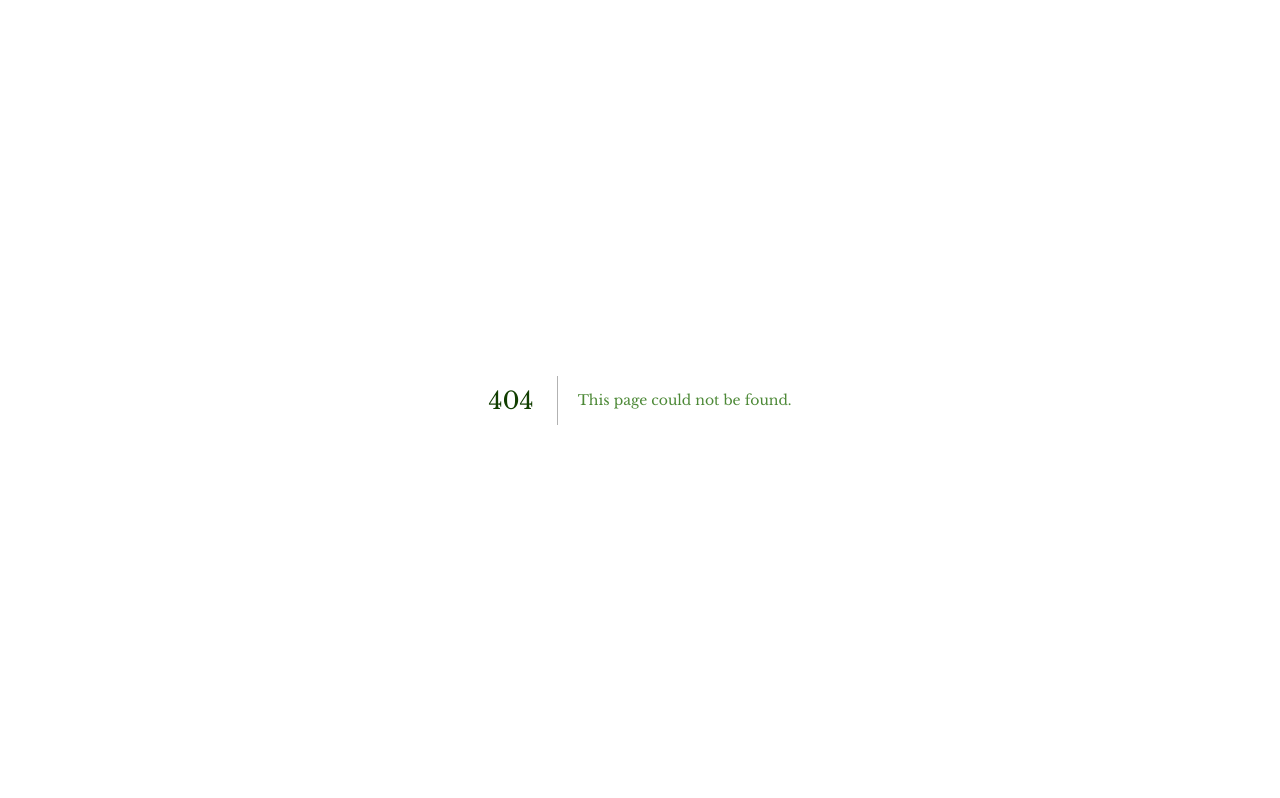
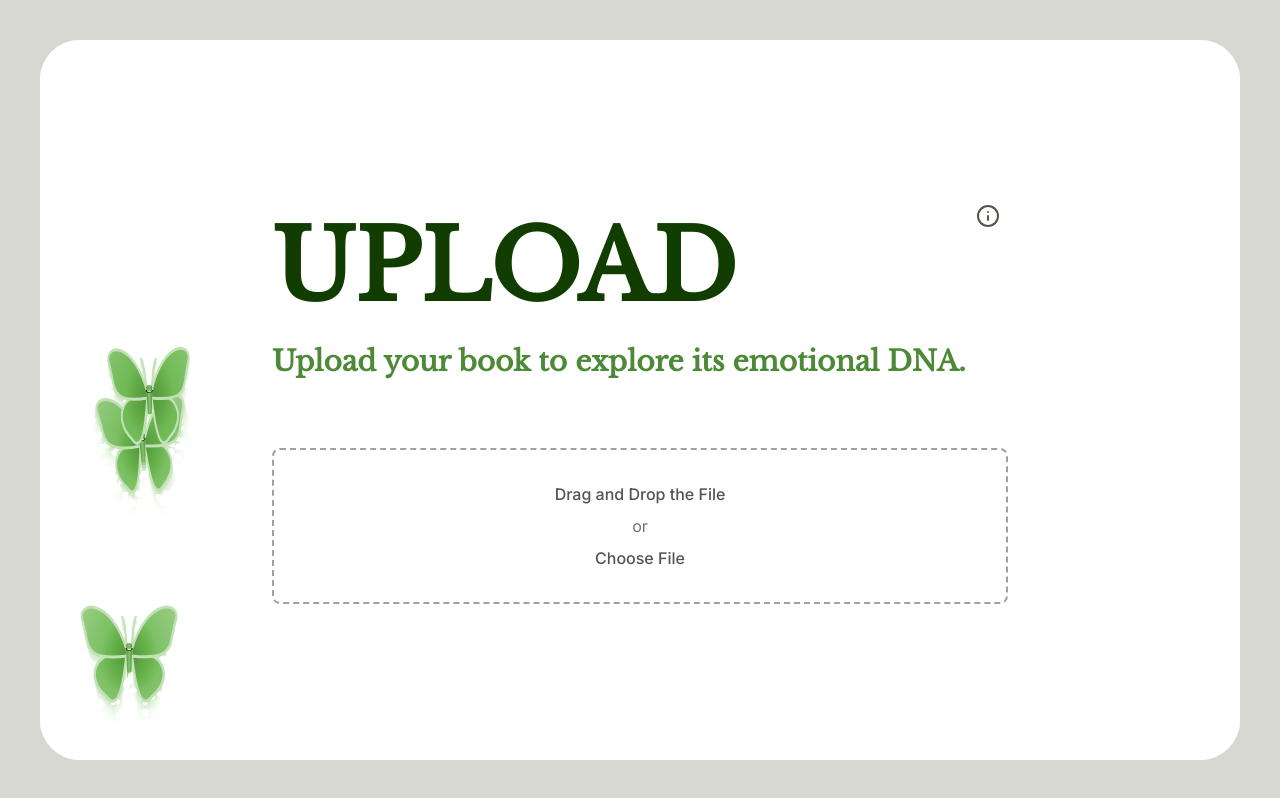
Before and after one commit to MercedesX3/Semantica-v2, a Next.js app in the folder client/: page /upload in a window 1280 px wide. Before the commit this address had no page. Built offline with nearby package versions, Linux system fonts and the light colour scheme.

Commit message:
Added upload page and explore routing. Also added upload component:

```diff
--- /dev/null
+++ b/client/app/explore/page.tsx
@@ -0,0 +1,18 @@
+import ButterflyBackground from "@/components/butterflies/ButterflyBackground";
+
+export default function ExplorePage() {
+  return (
+    <div className="flex min-h-screen flex-1 flex-col bg-[#D7D8D0] p-10 font-sans">
+      <div className="relative flex flex-1 overflow-hidden rounded-[40px] bg-white">
+        <ButterflyBackground />
+
+        <main className="relative z-10 mx-auto flex w-full max-w-3xl flex-col items-start justify-center px-4">
+          <h1>EXPLORE</h1>
+          <h2 className="text-lg text-left whitespace-nowrap">
+            Upload your book to explore its emotional DNA.
+          </h2>
+        </main>
+      </div>
+    </div>
+  );
+}
--- a/client/app/globals.css
+++ b/client/app/globals.css
@@ -27,6 +27,10 @@ h2 {
   color: #4D8937;
 }
 
+p {
+  font-family: var(--font-inter);
+}
+
 @media (prefers-color-scheme: dark) {
   :root {
     --background: #0a0a0a;
--- a/client/app/page.tsx
+++ b/client/app/page.tsx
@@ -1,5 +1,7 @@
 import BookShelf from "@/components/bookshelf/BookShelf";
 import ButterflyBackground from "@/components/butterflies/ButterflyBackground";
+import Link from "next/link";
+import NavBar from "@/components/Navbar";
 
 export default function Home() {
   return (
@@ -10,21 +12,26 @@ export default function Home() {
 
         <main className="relative z-10 mx-auto flex w-full max-w-3xl flex-col items-start justify-center px-4">
           {/* <BookShelf /> */}
+
           <h1>SEMANTICA</h1>
           <h2 className="text-lg text-left whitespace-nowrap">
             A literary exploration of meaning and language
           </h2>
           <div className="mt-8 flex flex-row items-center gap-4">
+            <Link href="/explore">
               <button className="px-8 py-2.5 bg-linear-80 from-stone-500 to-yellow-800 rounded-[40px] shadow-[0px_4px_4px_0px_rgba(142,142,142,0.25)] outline outline-2 outline-offset-[-2px] outline-stone-400 inline-flex justify-start items-start gap-2.5 overflow-hidden hover:drop-shadow-2xl transition-all duration-300 ease-out">
                 <div className="justify-start text-stone-50 text-xl font-semibold font-['Inter']">
                   EXPLORE BOOKS
                 </div>
               </button>
+            </Link>
+            <Link href="/upload">
               <button className="px-8 py-2.5 rounded-[40px] shadow-[0px_4px_4px_0px_rgba(142,142,142,0.25)] outline outline-4 outline-offset-[-4px] outline-stone-400 inline-flex justify-start items-start gap-2.5 overflow-hidden hover:drop-shadow-2xl transition-all duration-300 ease-out">
                 <div className="justify-start text-stone-500 text-xl font-semibold font-['Inter']">
                   UPLOAD PDF
                 </div>
               </button>
+            </Link>
           </div>
         </main>
       </div>
--- /dev/null
+++ b/client/app/upload/page.tsx
@@ -0,0 +1,181 @@
+"use client";
+
+import { useState, useRef } from "react";
+import ButterflyBackground from "@/components/butterflies/ButterflyBackground";
+import { FileText, Loader2, Check, Info } from "lucide-react";
+
+export default function UploadPage() {
+  const [file, setFile] = useState<File | null>(null);
+  const [loading, setLoading] = useState(false);
+  const [success, setSuccess] = useState(false);
+  const [showInfo, setShowInfo] = useState(false);
+  const fileInputRef = useRef<HTMLInputElement>(null);
+
+  const handleFileChange = async (e: React.ChangeEvent<HTMLInputElement>) => {
+    const selectedFile = e.target.files?.[0];
+    if (selectedFile && selectedFile.type === "application/pdf") {
+      setLoading(true);
+      await new Promise((resolve) => setTimeout(resolve, 2000));
+      setFile(selectedFile);
+      setLoading(false);
+      setSuccess(true);
+    }
+  };
+
+  const formatFileSize = (bytes: number) => {
+    if (bytes === 0) return "0 Bytes";
+    const k = 1024;
+    const sizes = ["Bytes", "KB", "MB", "GB"];
+    const i = Math.floor(Math.log(bytes) / Math.log(k));
+    return Math.round((bytes / Math.pow(k, i)) * 100) / 100 + " " + sizes[i];
+  };
+
+  const formatDate = (date: Date) => {
+    return new Date(date).toLocaleDateString("en-US", {
+      year: "numeric",
+      month: "short",
+      day: "numeric",
+    });
+  };
+
+  return (
+    <div className="flex min-h-screen flex-1 flex-col bg-[#D7D8D0] p-10 font-sans">
+      <div className="relative flex flex-1 overflow-hidden rounded-[40px] bg-white">
+        <ButterflyBackground />
+
+        <main className="relative z-10 mx-auto flex w-full max-w-3xl flex-col items-start justify-center px-4">
+          <div className="w-full flex justify-between items-start mb-8">
+            <div>
+              <h1>UPLOAD</h1>
+              <h2 className="text-lg text-left whitespace-nowrap">
+                Upload your book to explore its emotional DNA.
+              </h2>
+            </div>
+            <div className="relative">
+              <button
+                onClick={() => setShowInfo(!showInfo)}
+                className="p-2 rounded-full hover:bg-stone-100 transition-colors"
+              >
+                <Info className="w-6 h-6 text-stone-600 hover:text-stone-900" />
+              </button>
+
+              {showInfo && (
+                <div className="absolute right-0 mt-2 w-80 bg-white border border-stone-300 rounded-lg shadow-lg p-4 z-50">
+                  <h3 className="font-semibold text-stone-900 mb-2">
+                    Privacy & Copyright
+                  </h3>
+                  <p className="text-sm text-stone-700 leading-relaxed">
+                    All PDF processing occurs locally in your browser. Your
+                    files are never uploaded to our servers or stored anywhere.
+                    This means:
+                  </p>
+                  <ul className="text-sm text-stone-700 mt-3 space-y-1 list-disc list-inside">
+                    <li>
+                      Complete privacy - your PDFs never leave your device
+                    </li>
+                    <li>Full compliance with copyright laws</li>
+                    <li>No data collection or tracking</li>
+                    <li>All processing is instantaneous and secure</li>
+                  </ul>
+                  <button
+                    onClick={() => setShowInfo(false)}
+                    className="mt-4 text-sm text-[#4D8937] hover:text-[#3a6b2b] font-medium"
+                  >
+                    Got it
+                  </button>
+                </div>
+              )}
+            </div>
+          </div>
+
+          <div className="mt-8 w-full">
+            <div
+              className={`w-full border-2 border-dashed bg-white rounded-lg py-8 px-8 text-center cursor-pointer transition-all duration-300 ${
+                loading
+                  ? "border-[#4D8937] bg-[#4D8937]/10"
+                  : success
+                    ? "border-[#4D8937] bg-[#4D8937]/10"
+                    : "border-stone-400 hover:border-[#4D8937] hover:bg-[#4D8937]/30"
+              }`}
+              onClick={() => fileInputRef.current?.click()}
+              onDragOver={(e) => {
+                e.preventDefault();
+                e.currentTarget.classList.add(
+                  "border-[#4D8937]",
+                  "bg-[#4D8937]/30",
+                );
+              }}
+              onDragLeave={(e) => {
+                e.currentTarget.classList.remove(
+                  "border-[#4D8937]",
+                  "bg-[#4D8937]/30",
+                );
+              }}
+              onDrop={(e) => {
+                e.preventDefault();
+                const droppedFile = e.dataTransfer.files[0];
+                if (droppedFile && droppedFile.type === "application/pdf") {
+                  const event = {
+                    target: { files: [droppedFile] },
+                  } as unknown as React.ChangeEvent<HTMLInputElement>;
+                  handleFileChange(event);
+                }
+              }}
+            >
+              <input
+                ref={fileInputRef}
+                type="file"
+                accept=".pdf"
+                className="hidden"
+                id="file-input"
+                onChange={handleFileChange}
+              />
+
+              {loading ? (
+                <div className="flex flex-col items-center justify-center gap-2">
+                  <Loader2 className="w-8 h-8 text-[#4D8937] animate-spin" />
+                  <p className="text-[#4D8937] font-medium">Uploading...</p>
+                </div>
+              ) : success && file ? (
+                <div className="flex flex-col items-center justify-center gap-2">
+                  <Check className="w-8 h-8 text-[#4D8937]" />
+                  <p className="text-[#4D8937] font-medium">
+                    Upload successful!
+                  </p>
+                </div>
+              ) : (
+                <label htmlFor="file-input" className="cursor-pointer block">
+                  <p className="text-stone-600 font-medium">
+                    Drag and Drop the File
+                  </p>
+                  <p className="text-stone-500 my-2">or</p>
+                  <p className="text-stone-600 font-medium hover:text-stone-800">
+                    Choose File
+                  </p>
+                </label>
+              )}
+            </div>
+
+            {file && success && (
+              <div className="mt-6 flex items-center justify-between gap-4 border border-stone-300 rounded-lg p-4 bg-stone-50">
+                <div className="flex items-center gap-3">
+                  <FileText className="w-6 h-6 text-stone-600" />
+                  <div className="text-left">
+                    <p className="font-medium text-stone-900">{file.name}</p>
+                    <div className="flex gap-4 text-sm text-stone-500">
+                      <span>{formatFileSize(file.size)}</span>
+                      <span>{formatDate(new Date(file.lastModified))}</span>
+                    </div>
+                  </div>
+                </div>
+                <button className="px-6 py-2 bg-[#4D8937] text-white rounded-lg font-medium hover:bg-[#3a6b2b] transition-all duration-300">
+                  Submit
+                </button>
+              </div>
+            )}
+          </div>
+        </main>
+      </div>
+    </div>
+  );
+}
--- /dev/null
+++ b/client/components/Navbar.tsx
@@ -0,0 +1,24 @@
+import Link from "next/link";
+
+export default function Navbar() {
+  return (
+    <nav className="bg-white shadow-md">
+      <div className="max-w-7xl mx-auto px-4 sm:px-6 lg:px-8">
+        <div className="flex justify-between h-16">
+          <div className="flex items-center">
+            <Link href="/">
+              <p className="text-xl font-bold text-gray-900">SEMANTICA</p>
+            </Link>
+          </div>
+          <div className="flex items-center">
+            <Link href="/upload">
+              <button className="px-4 py-2 bg-[#4D8937] text-white rounded-md hover:bg-[#4D8937]/80 transition-colors duration-300">
+                Upload
+              </button>
+            </Link>
+          </div>
+        </div>
+      </div>
+    </nav>
+  );
+}
--- a/client/package.json
+++ b/client/package.json
@@ -11,6 +11,7 @@
   "dependencies": {
     "@react-three/drei": "^10.7.8",
     "@react-three/fiber": "^9.7.0",
+    "lucide-react": "^1.45.0",
     "next": "16.3.5",
     "react": "19.2.8",
     "react-dom": "19.2.8",
```
Also changed, not shown: 1 other file (tests, documents, lock files or other folders). Lines whose indentation alone changed are shown as unchanged.
